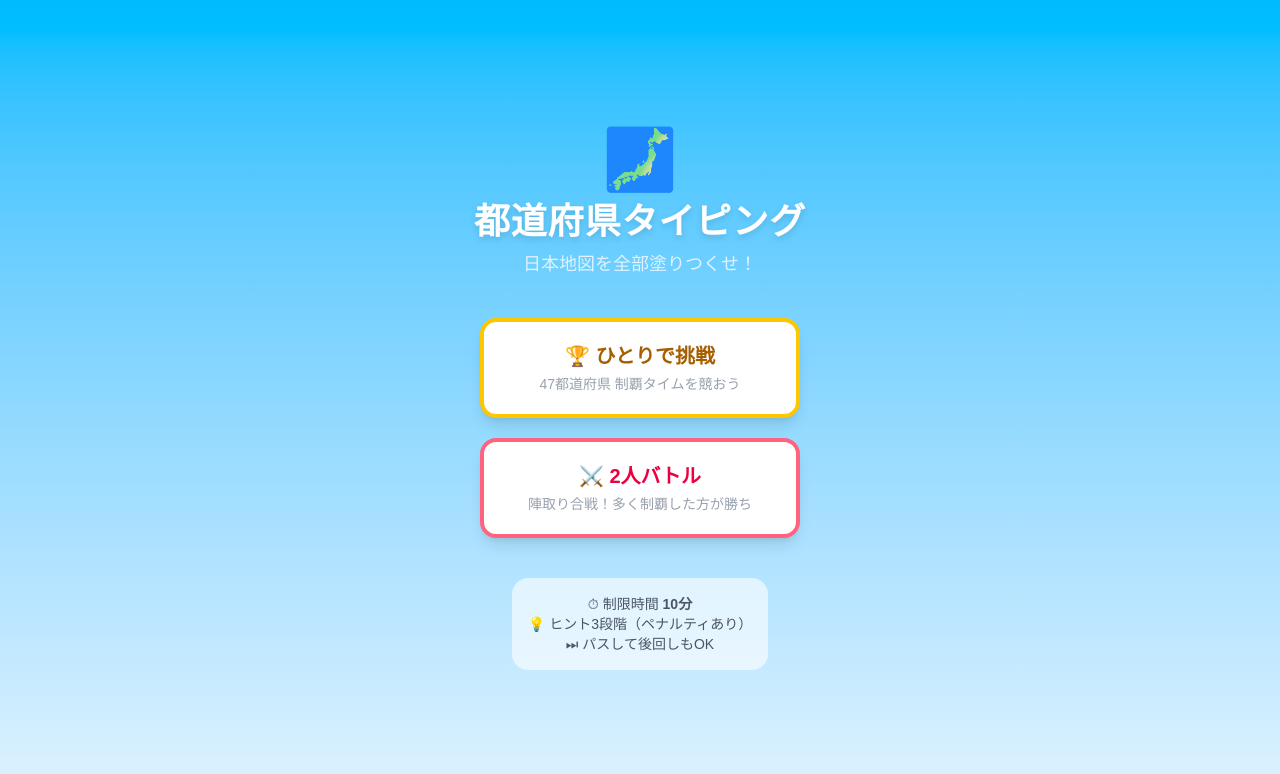
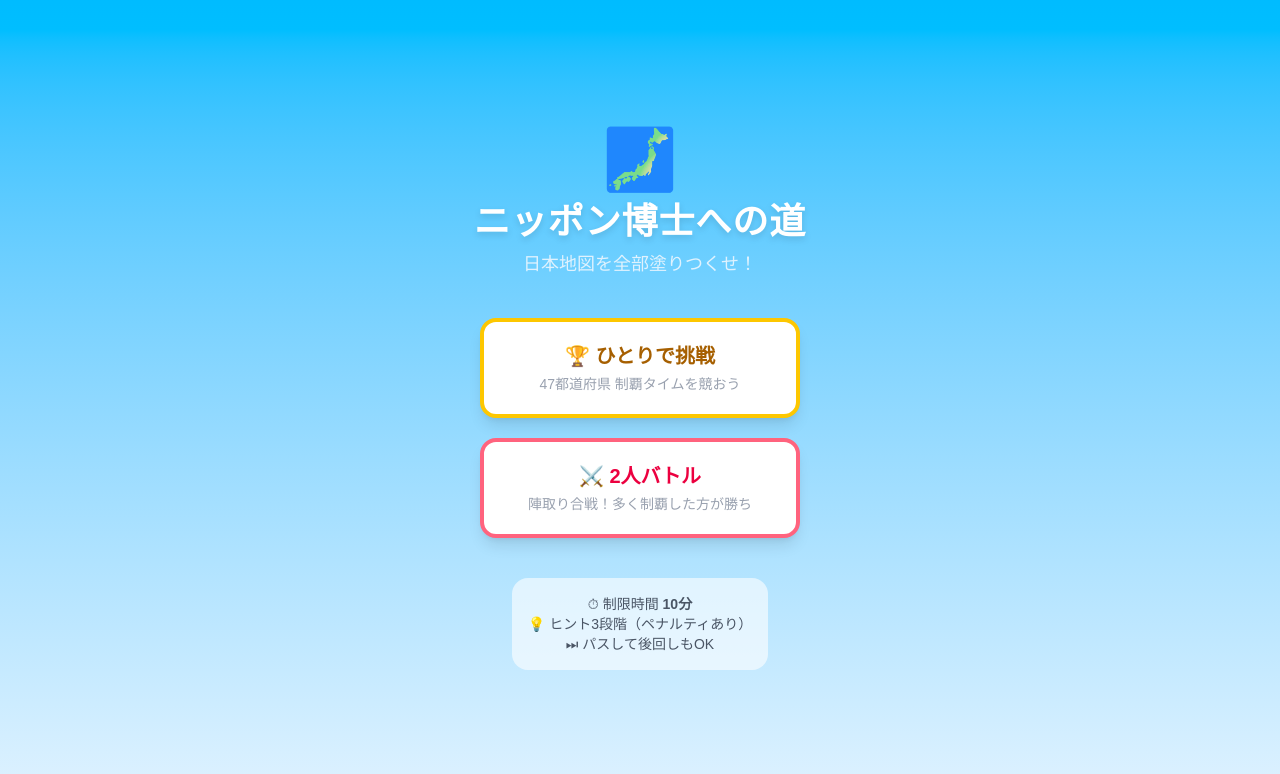
Before and after one commit to shinozaki-web/pref-typing, a Next.js app: page / in a window 1280 px wide. Shown: the top 774 px of the page. Built offline with nearby package versions, Linux system fonts and the light colour scheme.

Commit message:
アプリ名を「ニッポン博士への道」に変更
Co-Authored-By: Claude Sonnet 4.6 <noreply@anthropic.com>

```diff
--- a/src/app/layout.tsx
+++ b/src/app/layout.tsx
@@ -2,8 +2,8 @@ import type { Metadata } from "next";
 import "./globals.css";
 
 export const metadata: Metadata = {
-  title: "都道府県タイピング",
-  description: "日本地図を塗りつくせ！47都道府県タイピングゲーム",
+  title: "ニッポン博士への道",
+  description: "47都道府県をタイピングして日本の名産・歴史を学ぼう！",
 };
 
 export default function RootLayout({ children }: { children: React.ReactNode }) {
--- a/src/app/page.tsx
+++ b/src/app/page.tsx
@@ -6,7 +6,7 @@ export default function Home() {
       <div className="text-center mb-10">
         <div className="text-6xl mb-3">🗾</div>
         <h1 className="text-4xl font-black text-white drop-shadow-md tracking-wide">
-          都道府県タイピング
+          ニッポン博士への道
         </h1>
         <p className="text-sky-100 mt-2 text-lg">日本地図を全部塗りつくせ！</p>
       </div>
--- a/src/app/solo/page.tsx
+++ b/src/app/solo/page.tsx
@@ -300,7 +300,7 @@ export default function SoloPage() {
         <div className="w-full lg:w-80 flex flex-col justify-center items-center gap-5 p-6 bg-white/80 backdrop-blur shadow-xl">
           <div className="text-center">
             <div className="text-5xl mb-2">🗾</div>
-            <h1 className="text-2xl font-black text-sky-800 mb-1">都道府県タイピング</h1>
+            <h1 className="text-2xl font-black text-sky-800 mb-1">ニッポン博士への道</h1>
             <p className="text-sky-600 text-sm">制限時間5分・{QUIZ_COUNT}県を制覇しよう！</p>
           </div>
 
```
